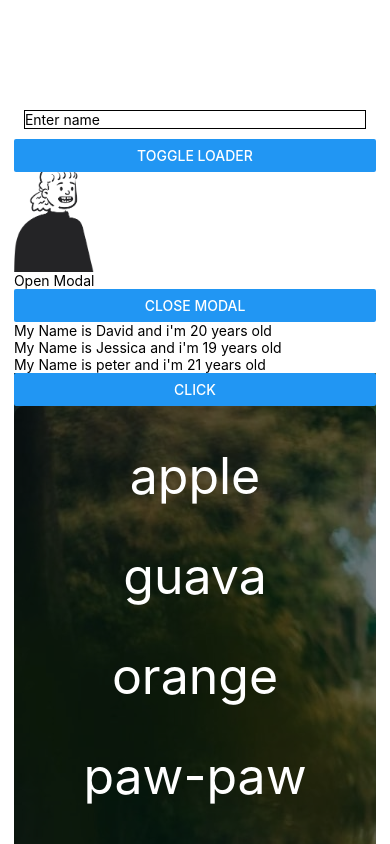
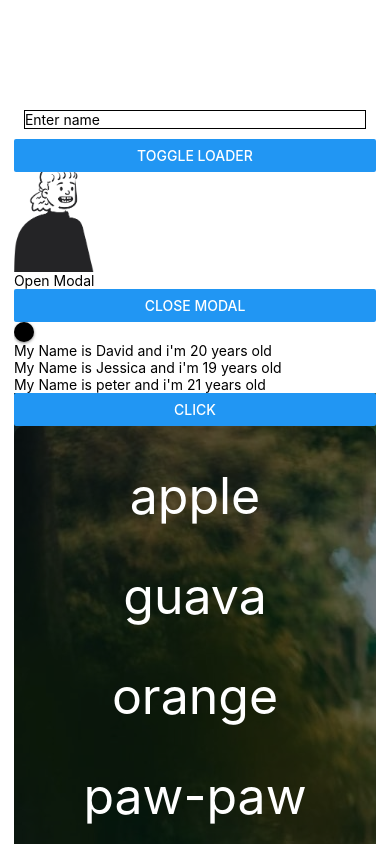
Before and after one commit to Amajuoyichidera/react_native-components, a React Native app: screen / in a window 390 px wide. Shown: the top 844 px of the page. Built offline with nearby package versions, Linux system fonts and the light colour scheme.

Commit message:
first version

```diff
--- a/App.js
+++ b/App.js
@@ -1,5 +1,5 @@
 import { StatusBar } from 'expo-status-bar';
-import { StyleSheet, Text, View, Image, Button, Alert, TextInput, ScrollView, FlatList, TouchableOpacity, ActivityIndicator, ImageBackground, Keyboard, KeyboardAvoidingView, TouchableWithoutFeedback, Platform, Modal } from 'react-native';
+import { StyleSheet, Text, View, Image, Button, Alert, TextInput, ScrollView, FlatList, TouchableOpacity, ActivityIndicator, ImageBackground, Keyboard, KeyboardAvoidingView, TouchableWithoutFeedback, Platform, Modal, Switch } from 'react-native';
 import { useState } from 'react';
 
 export default function App() {
@@ -7,7 +7,8 @@ export default function App() {
   const [inputFocused, setInputFocused] = useState(false);
   const fruits = ['apple', 'guava', 'orange', 'paw-paw', 'avacado pear', 'pine-apple', 'lemon',]
   const [loader, setLoader] = useState(false);
-  const [modalOpen, setModalOpen] = useState(false)
+  const [modalOpen, setModalOpen] = useState(false);
+  const [enabled, setEnabled] = useState(false);
 
   const data = [
     {name: 'David', age: 20, id: 1},
@@ -20,6 +21,10 @@ export default function App() {
       <Text>My Name is {item.name} and i'm {item.age} years old</Text>
     </View>
   )
+
+  const handleSwitch = () => {
+    setEnabled(prev => !prev)
+  }
 
 
   const renderHeader = () => (
@@ -49,6 +54,7 @@ export default function App() {
         <Text>Open Modal</Text>
       </TouchableOpacity>
       <Button title='Close Modal' onPress={() => setModalOpen(false)} />
+      <Switch thumbColor={enabled ? 'orange' : 'black'} trackColor={{true: 'white', }} value={enabled} onValueChange={handleSwitch} />
     </>
   );
 
@@ -68,7 +74,7 @@ export default function App() {
   );
 
   return (
-    <View style={styles.container}>
+    <View style={[styles.container, {backgroundColor: enabled ? 'orange' : '#fff'}]}>
       <FlatList
         data={data}
         renderItem={renderItem}
@@ -87,7 +93,6 @@ const styles = StyleSheet.create({
     display: 'flex',
     paddingTop: 100,
     paddingBottom: 50,
-    backgroundColor: '#fff',
     alignItems: 'center',
     justifyContent: 'center',
   },
```
